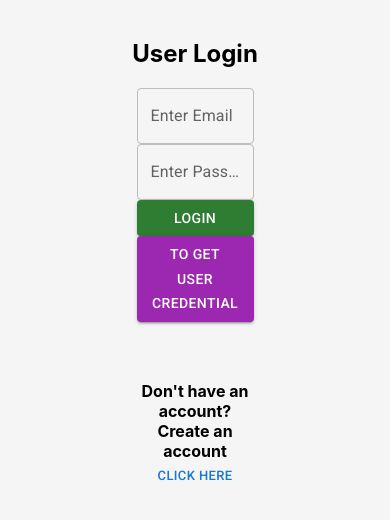
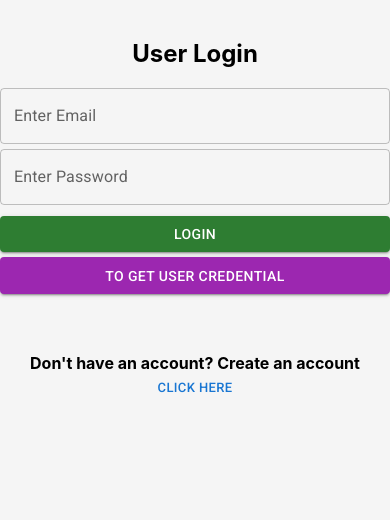
Before and after one commit to Jagan0901/Pizza-Hunt-Front-End-, a React (Create React App) app: page /user/login in a window 390 px wide. Shown: the top 520 px of the page. Built offline with nearby package versions, Linux system fonts and the light colour scheme.

Commit message:
added responsiveness

```diff
--- a/src/App.css
+++ b/src/App.css
@@ -2,6 +2,11 @@ body{
   margin-top: 1%;
   background: whitesmoke;
 }
+
+.logo{
+  text-align: center;
+}
+
 .logo-name{
   width: 25%;
 }
@@ -25,12 +30,17 @@ body{
 .login{
   min-height: 40vh;
   width: 30%;
-  /* background-color: rgb(245, 191, 200); */
   display: grid;
-  margin: 20% 35% ;
-  margin-top: 3%;
- /* place-content: center; */
+  margin: 0% ;
+  margin-left: 35%;
+}
 
+.login-field {
+  margin-bottom: 5px !important;
+}
+
+.login-btn {
+  margin-top: 5px !important;
 }
 
 
@@ -81,13 +91,14 @@ body{
 
 .deals h1{
   flex-wrap:wrap;
-  font-size:250%;
-  margin-left: 20%
+  font-size:30px;
+  margin-left: 5%;
+  margin-right: 5%;
 }
 
-/* .deals img{
-
-} */
+.deals img{
+  width: 25%;
+}
 
 .add-btn{
   display: flex;
@@ -99,3 +110,49 @@ body{
   display: flex;
   align-items: center;
 }
+
+
+/* Mobiles */
+@media only screen and (max-width: 600px) {
+  /* Styles for screens up to 600px wide */
+  .signIn{
+    font-size: 12px !important;
+  }
+
+    .login {
+      min-height: 40vh;
+        display: grid;
+        padding: 0%;
+        margin: 0%;
+      width: 100%;
+    }
+
+    .login-field{
+      margin-bottom: 5px !important;
+    }
+
+    .login-btn{
+      margin-top: 5px !important;
+    }
+
+    .deals img {
+      width: 50%;
+    }
+}
+
+
+/* Tablets */
+@media only screen and (min-width: 601px) and (max-width: 1024px) {
+  /* Styles for screens between 601px and 1024px wide */
+  .signIn {
+      font-size: 12px !important;
+    }
+
+        .login {
+          min-height: 40vh;
+          width: 60%;
+          display: grid;
+          margin: 0%;
+          margin-left: 20%;
+        }
+}
--- a/src/Components/NavBar.js
+++ b/src/Components/NavBar.js
@@ -10,12 +10,10 @@ const logoImage = "https://www.pizzahut.co.in/order/images/backgrounds/in/en-IN/
 export function NavBar() {
 
 
-
-
   return(
     <div>
     <div className="nav">
-    <div>
+    <div style={{textAlign:'center'}} className="logo">
    <img className="logo-pic" src={logoPic} alt="logo"/>
    <img className="logo-name" src={logoName} alt="logo"/>
     </div>
--- a/src/Components/SignIn.js
+++ b/src/Components/SignIn.js
@@ -7,6 +7,7 @@ export function SignIn() {
   return (
     <div>
         <Button
+        className='signIn'
          color='error'
          onClick={()=> navigate("/user/login")}
          >Sign in</Button>
--- a/src/Pages/Dashboard.js
+++ b/src/Pages/Dashboard.js
@@ -3,7 +3,6 @@ import { Deals } from './../Components/Deals';
 
 
 export function Dashboard() {
-
 
   return (
     <div>
--- a/src/Pages/Login.js
+++ b/src/Pages/Login.js
@@ -26,6 +26,38 @@ export function Login() {
     setPassword("Password@123");
   }
 
+  const handleLogin = ()=>{
+    if (!mail || !password) return setStatus("Please fill out the fields");
+    setLoading(true);
+    const user = {
+      email: mail,
+      password: password,
+    };
+    fetch(`${API}/users/login`, {
+      method: "POST",
+      body: JSON.stringify(user),
+      headers: {
+        "Content-Type": "application/json",
+      },
+    })
+      .then((data) => data.json())
+
+      .then((response) => {
+        if (response.message) {
+          setStatus(response.message);
+          navigate("/user/dashboard");
+          setLoading(false);
+        } else if (response.error) {
+          setStatus(response.error);
+          setLoading(false);
+        }
+      })
+      .catch((err) => {
+        setStatus(err.message);
+        setLoading(false);
+      });
+  }
+
   return (
     <div>
       <h2 style={{ textAlign: "center", marginTop: "10%" }}>User Login</h2>
@@ -35,6 +67,7 @@ export function Login() {
           label="Enter Email"
           variant="outlined"
           type="email"
+          className="login-field"
           value={mail}
           onChange={(event) => setMail(event.target.value)}
         />
@@ -44,6 +77,7 @@ export function Login() {
           label="Enter Password"
           variant="outlined"
           type="password"
+          className="login-field"
           value={password}
           onChange={(event) => setPassword(event.target.value)}
         />
@@ -52,41 +86,18 @@ export function Login() {
           variant="contained"
           color="success"
           type="submit"
+          className="login-btn"
           loading={loading}
-          onClick={() => {
-            if(!mail || !password) return setStatus("Please fill out the fields");
-            setLoading(true);
-            const user = {
-              email: mail,
-              password: password,
-            };
-            fetch(`${API}/users/login`, {
-              method: "POST",
-              body: JSON.stringify(user),
-              headers: {
-                "Content-Type": "application/json"
-              },
-            })
-              .then((data) => data.json())
-
-              .then((response) => {
-                if (response.message) {
-                  setStatus(response.message);
-                  navigate("/user/dashboard");
-                  setLoading(false);
-                } else if (response.error) {
-                  setStatus(response.error);
-                  setLoading(false)
-                }
-              }).catch((err)=>{
-                  setStatus(err.message);
-                  setLoading(false);
-              })
-          }}
+          onClick={handleLogin}
         >
           Login
         </LoadingButton>
-        <Button variant="contained" color="secondary" onClick={getUserCredential}>
+        <Button
+          variant="contained"
+          color="secondary"
+          className="login-btn"
+          onClick={getUserCredential}
+        >
           To Get User Credential
         </Button>
         <h3 style={statusStyles}>{status}</h3>
```
